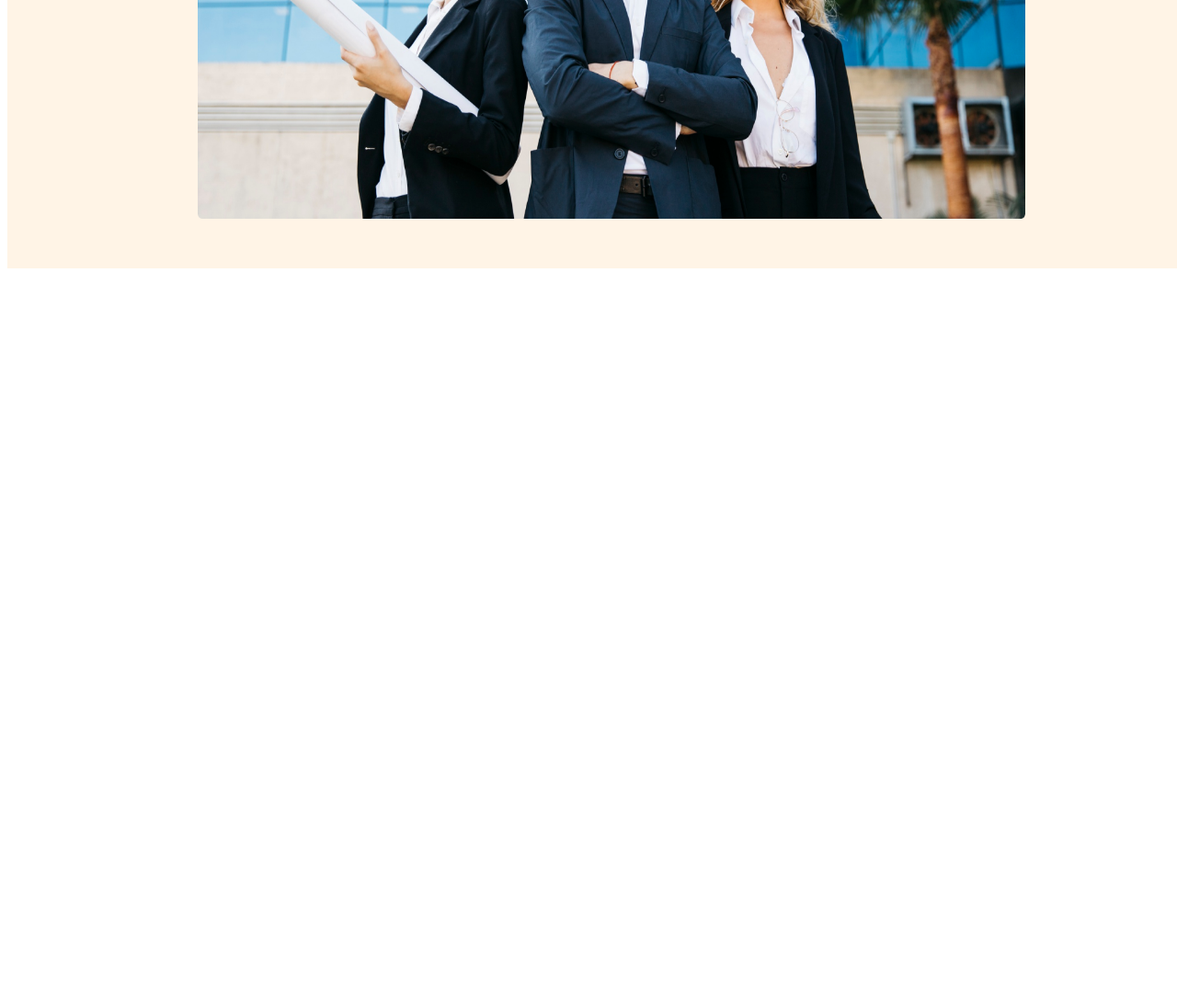
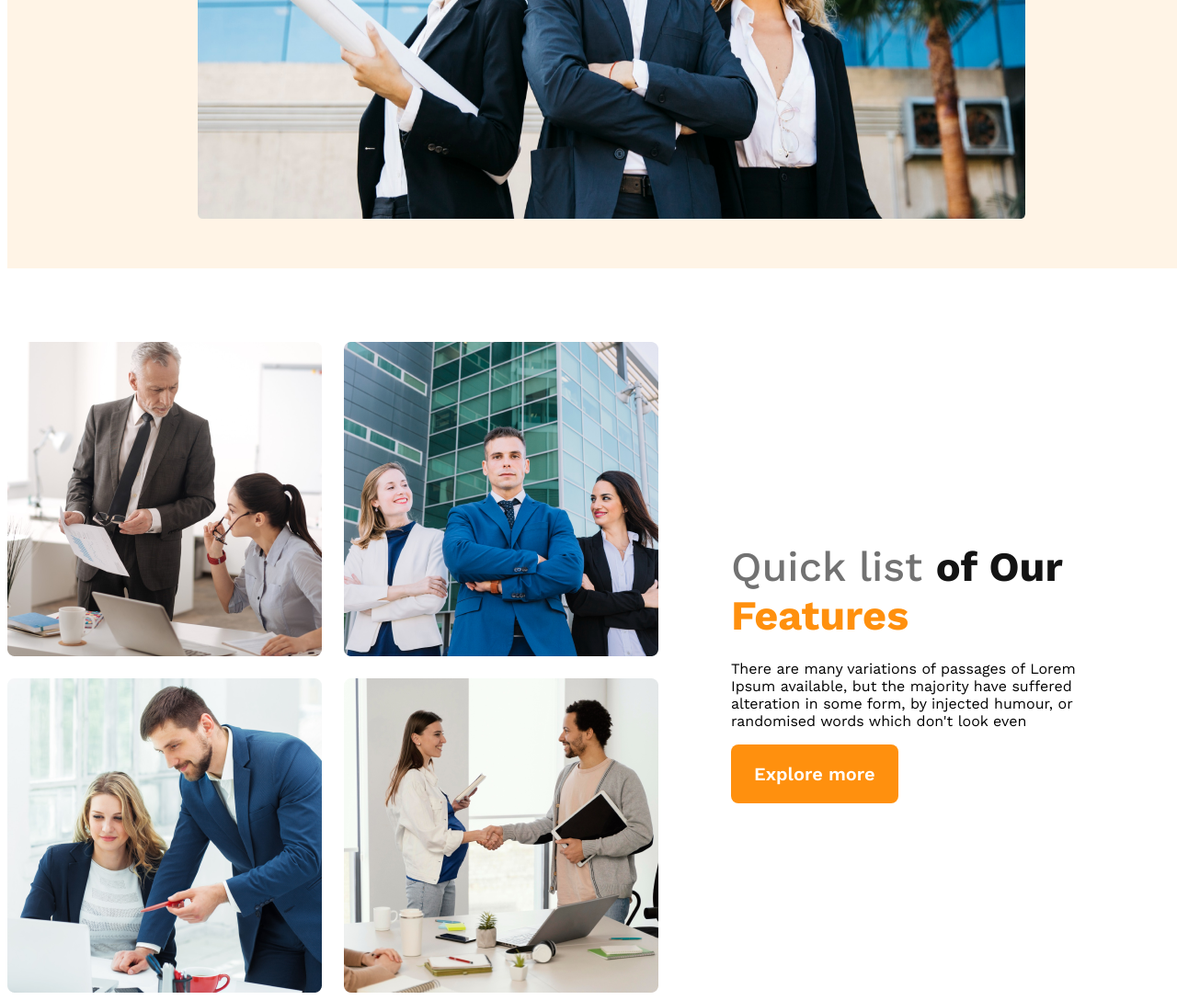
Before and after one commit to Majharul-Islam2121/3rd-web-design, a plain HTML site: page index.html in a window 1280 px wide. Shown: the part 715-1803 px from the top of the page at 92% size. Before the commit the page ends 1015 px from the top, so only its background shows below. Drawn offline with nearby package versions, Linux system fonts and the light colour scheme; a web font is replaced by a local one.

Commit message:
added teams container teams content

```diff
--- a/index.html
+++ b/index.html
@@ -43,8 +43,23 @@
     </header>
 
     <main>
+        <section>
+<div class="teams-content">
+    <div class="teams-img">
+        <img src="images/team1.png" alt="">
+        <img src="images/team2.png" alt="">
+        <img src="images/team3.png" alt="">
+        <img src="images/team4.png" alt="">
+    </div>
+<div class="teams-container">
+<h4 class="teams-tittle"><span class="list">Quick list </span> <span class="our">of Our </span> <br><span class="feature-f">Features</span></h4>
+<p class="feature-desc">There are many variations of passages of Lorem Ipsum available,  but the majority have suffered alteration in some form, by injected  humour, or randomised words which don't look even</p>
+<button class="banner-btn">Explore more</button>
 
+</div>
 
+</div>
+</section>
     </main>
 
     <footer>
--- a/styles/style.css
+++ b/styles/style.css
@@ -83,3 +83,29 @@ a{text-decoration: none;
       .banner-img{width: 300px;height: 300px;}.nav-link{flex-direction: column;}
 
       }
+
+      main{max-width: 1440px;margin:0 auto ;}
+
+.teams-content{display: flex;align-items: center;gap: 9px;margin-top: 30px;}
+.teams-container{padding-right:70px ;padding-left: 70px;margin-top: 40px;}
+.teams-img{margin-top: 50px; display: grid;grid-template-columns: repeat(2,1fr);gap: 24px;}
+
+
+      .list{color:  #727272;
+
+        font-size: 45px;
+
+        font-weight: 500;
+        }
+        .our{color:  #131313;
+
+          font-size: 45px;
+
+          font-weight: 700;
+         }
+         .feature-f{color: #FF900E;
+
+          font-size: 45px;
+
+          font-weight: 700;
+         }
```
